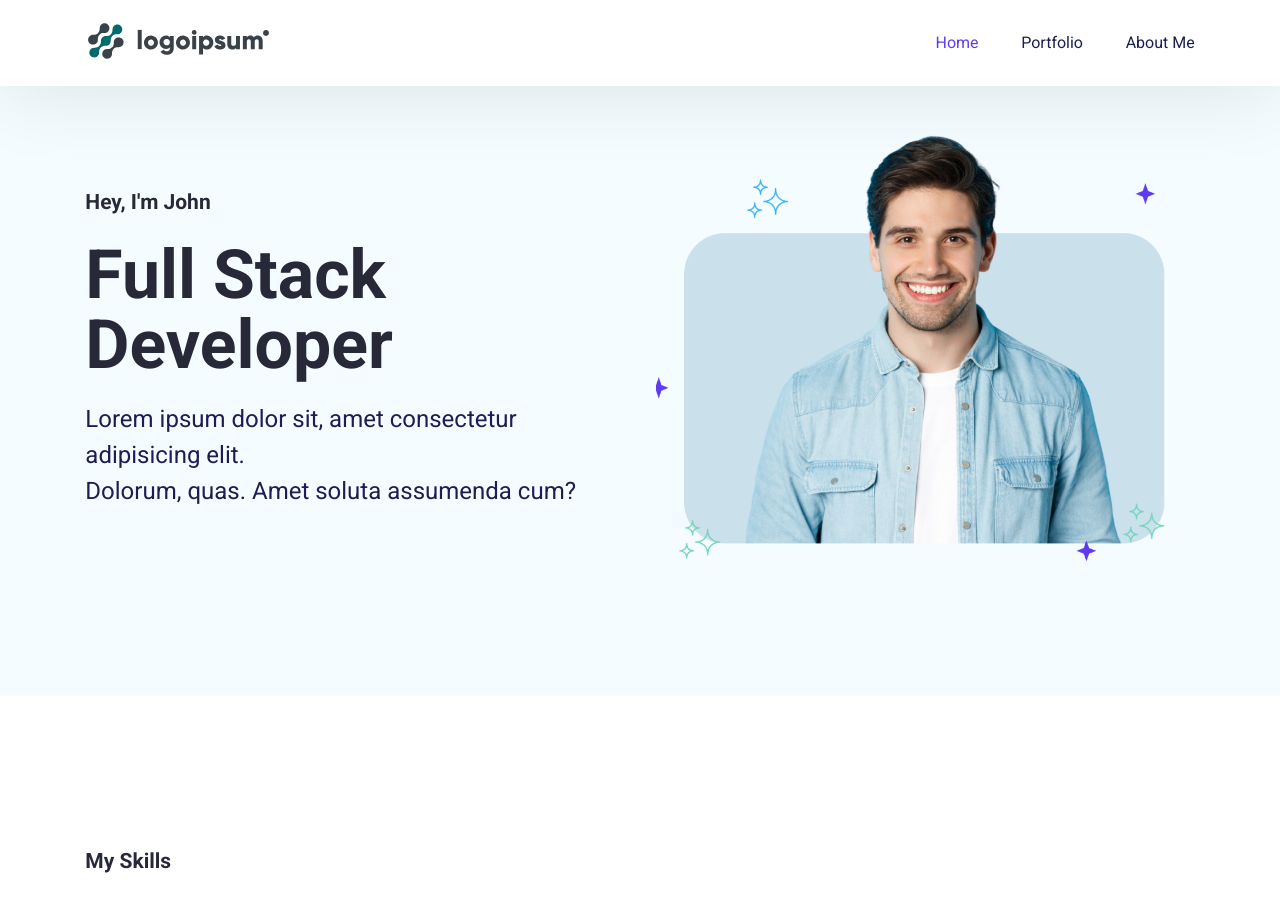
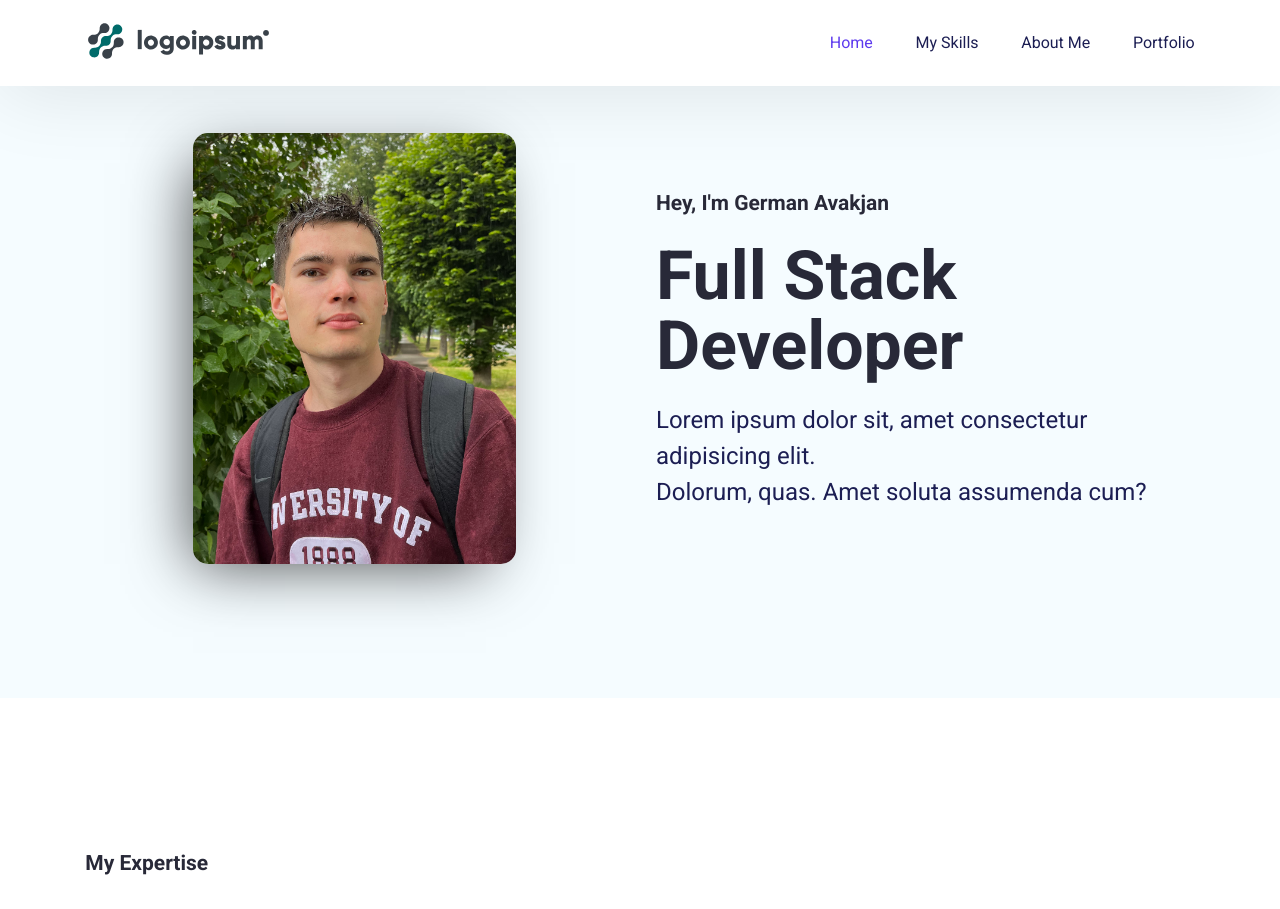
Before and after one commit to avakjan/reactPortfolio, a React (Create React App) app: page / in a window 1280 px wide. Shown: the top 909 px of the page. Built offline with nearby package versions, Linux system fonts and the light colour scheme.

Commit message:
little improvements

```diff
--- a/src/App.css
+++ b/src/App.css
@@ -229,10 +229,13 @@ h2 {
 }
 .hero--section--img {
   display: flex;
+  justify-content: center;
 }
 .hero--section--img > img {
-  width: 100%;
-  height: 100%;
+  max-width: 60%; /* Ensure the image does not exceed the container width */
+  height: auto;
+  border-radius: 15px;
+  box-shadow: -15px 15px 60px -15px rgb(0 0 0 / 72%);
 }
 /* Hero Section Style Ends */
 
@@ -517,9 +520,6 @@ input[type="checkbox"] {
   align-self: stretch;
 }
 .footer--link--container {
-  display: flex;
-  justify-content: space-between;
-  align-items: center;
   align-self: stretch;
 }
 .footer--items > ul {
--- a/src/Pages/Home/AboutMe.jsx
+++ b/src/Pages/Home/AboutMe.jsx
@@ -1,12 +1,9 @@
 export default function AboutMe() {
   return (
     <section id="AboutMe" className="about--section">
-      <div className="about--section--img">
-        <img src="./img/about-me.png" alt="About Me" />
-      </div>
+
       <div className="hero--section--content--box about--section--box">
         <div className="hero--section--content">
-          <p className="section--title">About</p>
           <h1 className="skills-section--heading">About Me</h1>
           <p className="hero--section-description">
             Lorem ipsum dolor sit amet consectetur adipisicing elit. Autem
@@ -21,6 +18,9 @@ export default function AboutMe() {
           </p>
         </div>
       </div>
+      <div className="about--section--img">
+        <img src="./img/about-me.png" alt="About Me" />
+      </div>
     </section>
   );
 }
--- a/src/Pages/Home/Footer.jsx
+++ b/src/Pages/Home/Footer.jsx
@@ -5,68 +5,8 @@ function Footer() {
   return (
     <footer className="footer--container">
       <div className="footer--link--container">
-        <div>
-          <img src="./img/logo.svg" alt="Logoipsum" />
-        </div>
-        <div className="footer--items">
-          <ul>
-            <li>
-              <Link
-                activeClass="navbar--active-content"
-                spy={true}
-                smooth={true}
-                offset={-70}
-                duration={500}
-                to="heroSection"
-                className="text-md"
-              >
-                Home
-              </Link>
-            </li>
-            <li>
-              <Link
-                activeClass="navbar--active-content"
-                spy={true}
-                smooth={true}
-                offset={-70}
-                duration={500}
-                to="MyPortfolio"
-                className="text-md"
-              >
-                Portfolio
-              </Link>
-            </li>
-            <li>
-              <Link
-                activeClass="navbar--active-content"
-                spy={true}
-                smooth={true}
-                offset={-70}
-                duration={500}
-                to="AboutMe"
-                className="text-md"
-              >
-                About Me
-              </Link>
-            </li>
-            <li>
-              <Link
-                activeClass="navbar--active-content"
-                spy={true}
-                smooth={true}
-                offset={-70}
-                duration={500}
-                to="Contact"
-                className="text-md"
-              >
-                Contact
-              </Link>
-            </li>
-          </ul>
-        </div>
         <div className="footer--social--icon">
           <ul>
-
             <li>
               <a
                 href="https://www.instagram.com/"
@@ -76,8 +16,8 @@ function Footer() {
               >
                 <svg
                   xmlns="http://www.w3.org/2000/svg"
-                  width="32"
-                  height="32"
+                  width="70"
+                  height="70"
                   viewBox="0 0 33 33"
                   fill="none"
                 >
@@ -99,8 +39,8 @@ function Footer() {
               >
                 <svg
                   xmlns="http://www.w3.org/2000/svg"
-                  width="28"
-                  height="28"
+                  width="70"
+                  height="70"
                   viewBox="0 0 100 100"
                   fill="none"
                 >
@@ -120,8 +60,8 @@ function Footer() {
               >
                 <svg
                   xmlns="http://www.w3.org/2000/svg"
-                  width="32"
-                  height="32"
+                  width="70"
+                  height="70"
                   viewBox="0 0 33 33"
                   fill="none"
                 >
--- a/src/Pages/Home/HeroSection.jsx
+++ b/src/Pages/Home/HeroSection.jsx
@@ -1,9 +1,12 @@
 export default function HeroSection() {
   return (
     <section id="heroSection" className="hero--section">
+      <div className="hero--section--img">
+        <img src="./img/german-avakjan.jpg" alt="Hero Section" />
+      </div>
       <div className="hero--section--content--box">
         <div className="hero--section--content">
-          <p className="section--title">Hey, I'm John</p>
+          <p className="section--title">Hey, I'm German Avakjan</p>
           <h1 className="hero--section--title">
             <span className="hero--section-title--color">Full Stack</span>{" "}
             <br />
@@ -15,9 +18,6 @@ export default function HeroSection() {
           </p>
         </div>
       </div>
-      <div className="hero--section--img">
-        <img src="./img/hero_img.png" alt="Hero Section" />
-      </div>
     </section>
   );
 }
--- a/src/Pages/Home/MyPortfolio.jsx
+++ b/src/Pages/Home/MyPortfolio.jsx
@@ -5,7 +5,6 @@ export default function MyPortfolio() {
     <section className="portfolio--section" id="MyPortfolio">
       <div className="portfolio--container-box">
         <div className="portfolio--container">
-          <p className="sub--title">Recent Projects</p>
           <h2 className="section--heading">My Portfolio</h2>
         </div>
         <div>
--- a/src/Pages/Home/MySkills.jsx
+++ b/src/Pages/Home/MySkills.jsx
@@ -4,8 +4,7 @@ export default function MySkills() {
   return (
     <section className="skills--section" id="mySkills">
       <div className="portfolio--container">
-        <p className="section--title">My Skills</p>
-        <h2 className="skills--section--heading">My Expertise</h2>
+        <p className="section--title">My Expertise</p>
       </div>
       <div className="skills--section--container">
         {data?.skills?.map((item, index) => (
--- a/src/Pages/Home/Navbar.jsx
+++ b/src/Pages/Home/Navbar.jsx
@@ -44,6 +44,7 @@ function Navbar() {
         <span className="nav__hamburger__line"></span>
         <span className="nav__hamburger__line"></span>
         <span className="nav__hamburger__line"></span>
+        <span className="nav__hamburger__line"></span>
       </a>
       <div className={`navbar--items ${navActive ? "active" : ""}`}>
         <ul>
@@ -67,12 +68,12 @@ function Navbar() {
               activeClass="navbar--active-content"
               spy={true}
               smooth={true}
-              offset={-70}
+              offset={-20}
               duration={500}
-              to="MyPortfolio"
+              to="mySkills"
               className="navbar--content"
             >
-              Portfolio
+              My Skills
             </Link>
           </li>
           <li>
@@ -81,12 +82,26 @@ function Navbar() {
               activeClass="navbar--active-content"
               spy={true}
               smooth={true}
-              offset={-70}
+              offset={-20}
               duration={500}
               to="AboutMe"
               className="navbar--content"
             >
               About Me
+            </Link>
+          </li>
+          <li>
+            <Link
+              onClick={closeMenu}
+              activeClass="navbar--active-content"
+              spy={true}
+              smooth={true}
+              offset={5}
+              duration={500}
+              to="MyPortfolio"
+              className="navbar--content"
+            >
+              Portfolio
             </Link>
           </li>
         </ul>
```
Also changed, not shown: public/img/german-avakjan.jpg (added).
